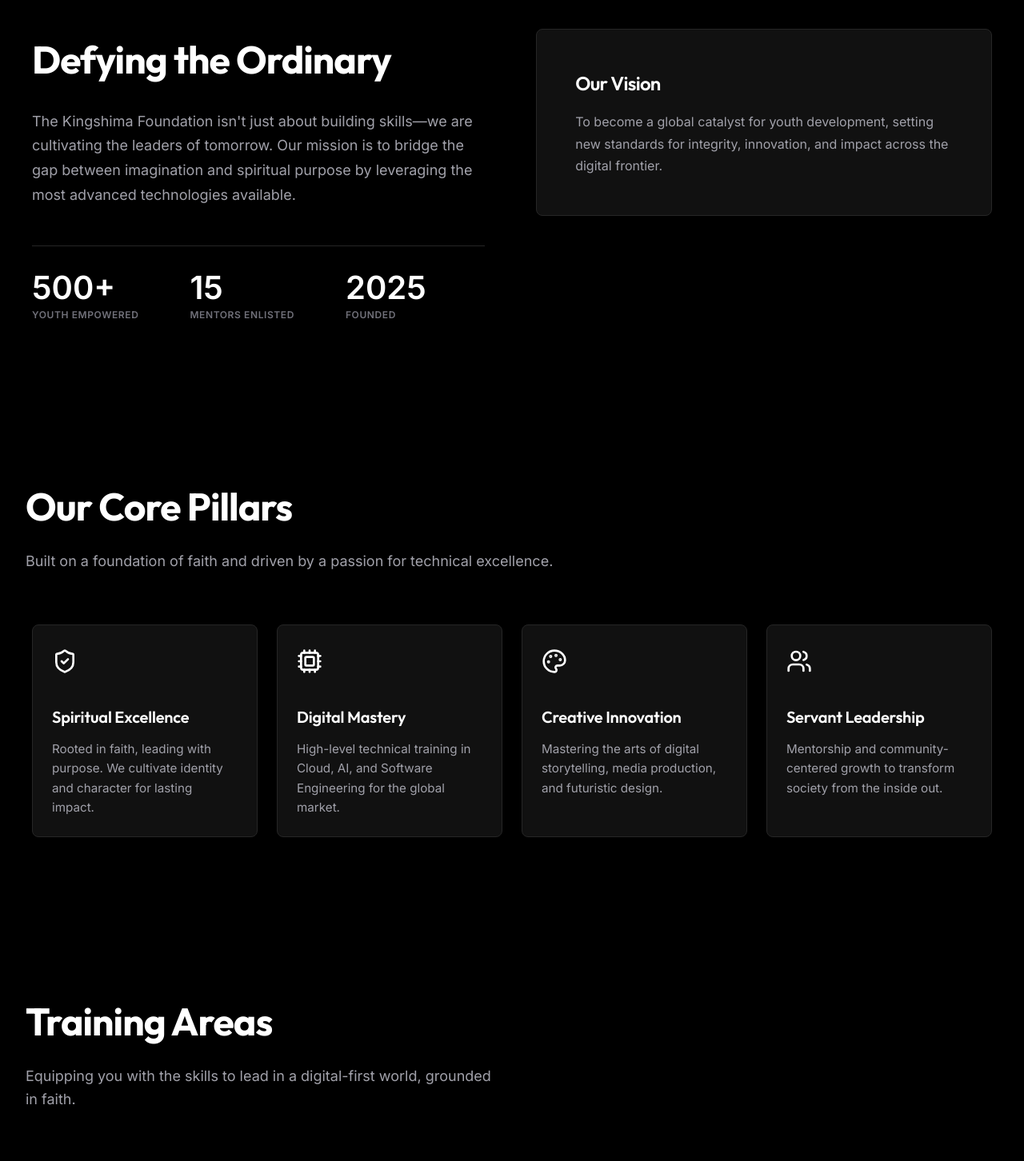
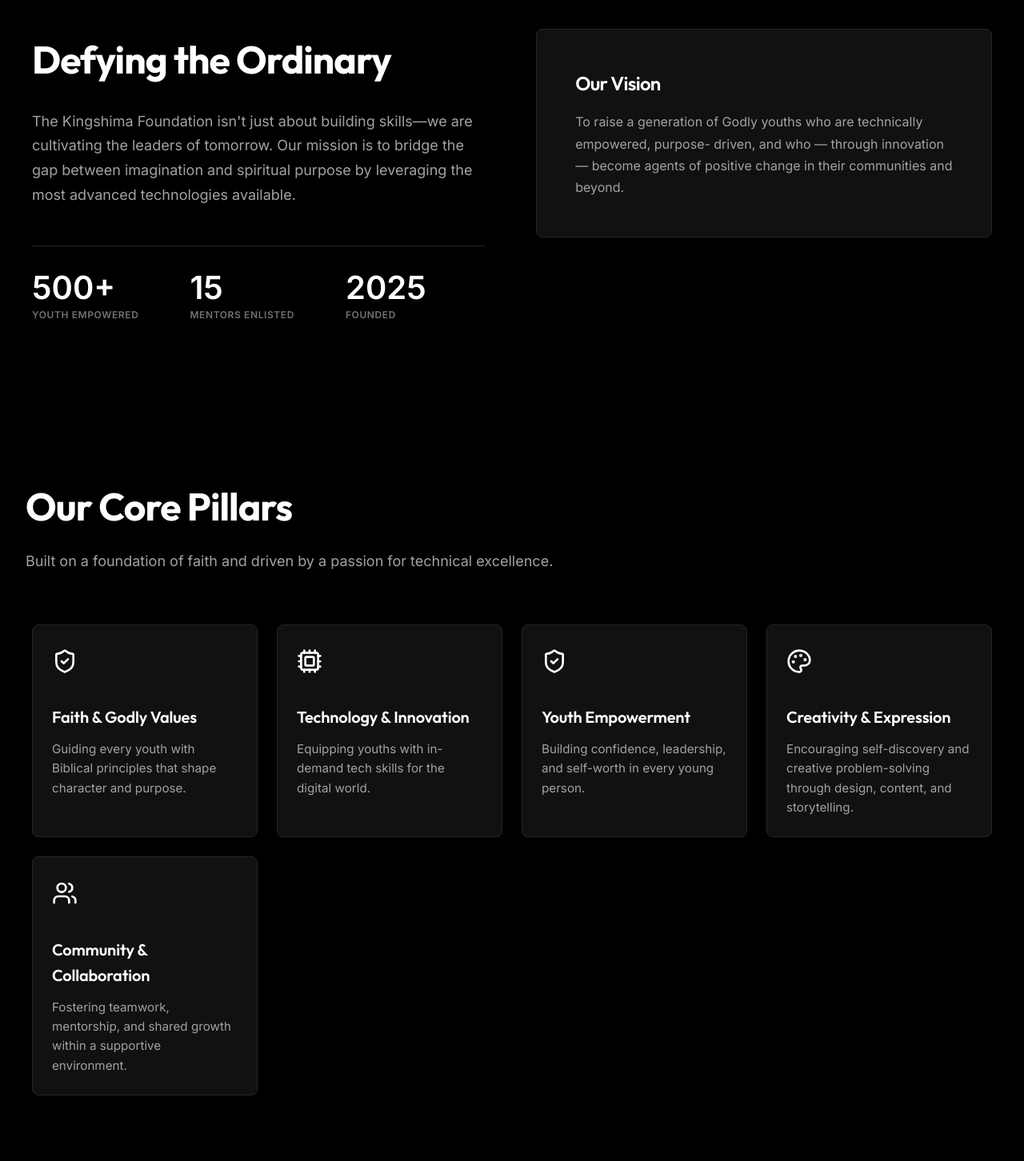
Before and after one commit to Fale1278/Kingshima, a React (Vite) app: page / in a window 1280 px wide. Shown: the part 860-2312 px from the top of the page at 80% size. Built offline with nearby package versions, Linux system fonts and the light colour scheme.

Commit message:
Edited About, Hero, Services & Team

```diff
--- a/src/components/About.jsx
+++ b/src/components/About.jsx
@@ -31,7 +31,10 @@ const About = () => {
         <GlassCard className={styles.card}>
           <h3 className={styles.cardTitle}>Our Vision</h3>
           <p className={styles.cardText}>
-            To become a global catalyst for youth development, setting new standards for integrity, innovation, and impact across the digital frontier.
+            To raise a generation of Godly youths who are technically empowered, purpose-
+            driven, and who — through innovation — become agents of positive change in their
+            communities and beyond.
+
           </p>
         </GlassCard>
       </div>
--- a/src/components/Hero.jsx
+++ b/src/components/Hero.jsx
@@ -12,7 +12,9 @@ const Hero = () => {
           Innovation
         </h1>
         <p className={styles.subtitle}>
-          The Kingshima Foundation bridges the gap between spiritual purpose and digital innovation, equipping the next generation to lead with integrity and excellence.
+          The Kingshima Foundation is a faith-driven, youth-focused initiative dedicated to
+          equipping young people with technical skills, creative tools, and Godly values to help
+          them thrive in a fast-changing world.
         </p>
 
         <div className={styles.ctaGroup}>
--- a/src/components/Services.jsx
+++ b/src/components/Services.jsx
@@ -11,23 +11,28 @@ import styles from './Services.module.css';
 
 const pillars = [
   {
-    title: "Spiritual Excellence",
-    description: "Rooted in faith, leading with purpose. We cultivate identity and character for lasting impact.",
+    title: "Faith & Godly Values",
+    description: "Guiding every youth with Biblical principles that shape character and purpose.",
     icon: <ShieldCheck size={32} />
   },
   {
-    title: "Digital Mastery",
-    description: "High-level technical training in Cloud, AI, and Software Engineering for the global market.",
+    title: "Technology & Innovation",
+    description: "Equipping youths with in-demand tech skills for the digital world.",
     icon: <Cpu size={32} />
   },
   {
-    title: "Creative Innovation",
-    description: "Mastering the arts of digital storytelling, media production, and futuristic design.",
+    title: "Youth Empowerment",
+    description: "Building confidence, leadership, and self-worth in every young person.",
+    icon: <ShieldCheck size={32} />
+  },
+  {
+    title: "Creativity & Expression",
+    description: "Encouraging self-discovery and creative problem-solving through design, content, and storytelling.",
     icon: <Palette size={32} />
   },
   {
-    title: "Servant Leadership",
-    description: "Mentorship and community-centered growth to transform society from the inside out.",
+    title: "Community & Collaboration",
+    description: "Fostering teamwork, mentorship, and shared growth within a supportive environment.",
     icon: <Users size={32} />
   }
 ];
--- a/src/components/Team.jsx
+++ b/src/components/Team.jsx
@@ -7,7 +7,7 @@ const team = [
   { name: "Fale King Nanmua", role: "Visionary Founder/CEO", image: "https://mail.google.com/mail/u/0?ui=2&ik=41979ff655&attid=0.1&permmsgid=msg-a:r8625286833678417167&th=19d502fe25d0f341&view=fimg&fur=ip&permmsgid=msg-a:r8625286833678417167&sz=s0-l75-ft&attbid=ANGjdJ_rMdRS3OyFIr3Fa5_MPZNsrwIkSIjtkffo1cggS59VeieZyRfZqkKyZrt2KGIy2DPQrKFpiaDce3s_vRadcrGqtx9lEIoWRNpmrvngByQR9Awio3l_xTrsLhk&disp=emb&realattid=ii_19d502fcb201bb215e91&zw" },
   { name: "Joy John", role: "Operations and Programs Lead", image: "https://scontent.fabb1-1.fna.fbcdn.net/v/t39.30808-6/611250378_122317263014032851_7729269670744204964_n.jpg?_nc_cat=107&ccb=1-7&_nc_sid=7b2446&_nc_eui2=AeH0G7-73NBDy7Hav-W1dPESFoNV1tFSuHwWg1XW0VK4fM5redQV5fnojDOPJj-n9Rph7j3m8daCc-pSMsKB4mLp&_nc_ohc=-Wc8mbtZlN8Q7kNvwFzkiKs&_nc_oc=AdoSl-jMxLPszN8Dyc4NHstkuC2qfF-eKmG8qfJ9j5hp1s3uH3j-f7nrKfjekj0AeZs&_nc_zt=23&_nc_ht=scontent.fabb1-1.fna&_nc_gid=8HDDYPU8-N-fqITxrhv_Dw&_nc_ss=7a3a8&oh=00_Af07pyB4zoFQl8Xgv8kp_xr2VYsqvBJZvndrOyHGJJB8YQ&oe=69D4C1E9" },
   { name: "Nanbyen Miri", role: "Media and Communications Lead", image: "https://scontent.fabb1-2.fna.fbcdn.net/v/t39.30808-6/480445820_666723935924018_4255426090122603914_n.jpg?_nc_cat=106&ccb=1-7&_nc_sid=53a332&_nc_eui2=AeGqo8J7JtmKpxCy9xYu3-vJvTSu66EbffK9NK7roRt98mkMaM5e89fH-X80_wOzD5Hj7uGaQHc4UzLjSqLq7r8g&_nc_ohc=QLdX2IVs-5MQ7kNvwEigN6L&_nc_oc=AdphHyVB-amufL3XpME1m3DaUSLVlfSmhWXNNf2v72ozGJdknehEBynljXkPP6_X8VA&_nc_zt=23&_nc_ht=scontent.fabb1-2.fna&_nc_gid=eOPR1B29kpr0sOnt0fIFig&_nc_ss=7a3a8&oh=00_Af3RllQTeuStW_3r5-GiRGlPoBI3i_oo3rWd5HSUF2Zxxg&oe=69D4C3AE" },
-  { name: "Nanbyen Miri", role: "Media and Communications Lead", image: "https://scontent.fabb1-2.fna.fbcdn.net/v/t39.30808-6/480445820_666723935924018_4255426090122603914_n.jpg?_nc_cat=106&ccb=1-7&_nc_sid=53a332&_nc_eui2=AeGqo8J7JtmKpxCy9xYu3-vJvTSu66EbffK9NK7roRt98mkMaM5e89fH-X80_wOzD5Hj7uGaQHc4UzLjSqLq7r8g&_nc_ohc=QLdX2IVs-5MQ7kNvwEigN6L&_nc_oc=AdphHyVB-amufL3XpME1m3DaUSLVlfSmhWXNNf2v72ozGJdknehEBynljXkPP6_X8VA&_nc_zt=23&_nc_ht=scontent.fabb1-2.fna&_nc_gid=eOPR1B29kpr0sOnt0fIFig&_nc_ss=7a3a8&oh=00_Af3RllQTeuStW_3r5-GiRGlPoBI3i_oo3rWd5HSUF2Zxxg&oe=69D4C3AE" }
+  { name: "Nanjip Moses", role: "Community & Foundation Adviser", image: "https://scontent.fabb1-2.fna.fbcdn.net/v/t39.30808-6/480445820_666723935924018_4255426090122603914_n.jpg?_nc_cat=106&ccb=1-7&_nc_sid=53a332&_nc_eui2=AeGqo8J7JtmKpxCy9xYu3-vJvTSu66EbffK9NK7roRt98mkMaM5e89fH-X80_wOzD5Hj7uGaQHc4UzLjSqLq7r8g&_nc_ohc=QLdX2IVs-5MQ7kNvwEigN6L&_nc_oc=AdphHyVB-amufL3XpME1m3DaUSLVlfSmhWXNNf2v72ozGJdknehEBynljXkPP6_X8VA&_nc_zt=23&_nc_ht=scontent.fabb1-2.fna&_nc_gid=eOPR1B29kpr0sOnt0fIFig&_nc_ss=7a3a8&oh=00_Af3RllQTeuStW_3r5-GiRGlPoBI3i_oo3rWd5HSUF2Zxxg&oe=69D4C3AE" }
 
 ];
 
```
